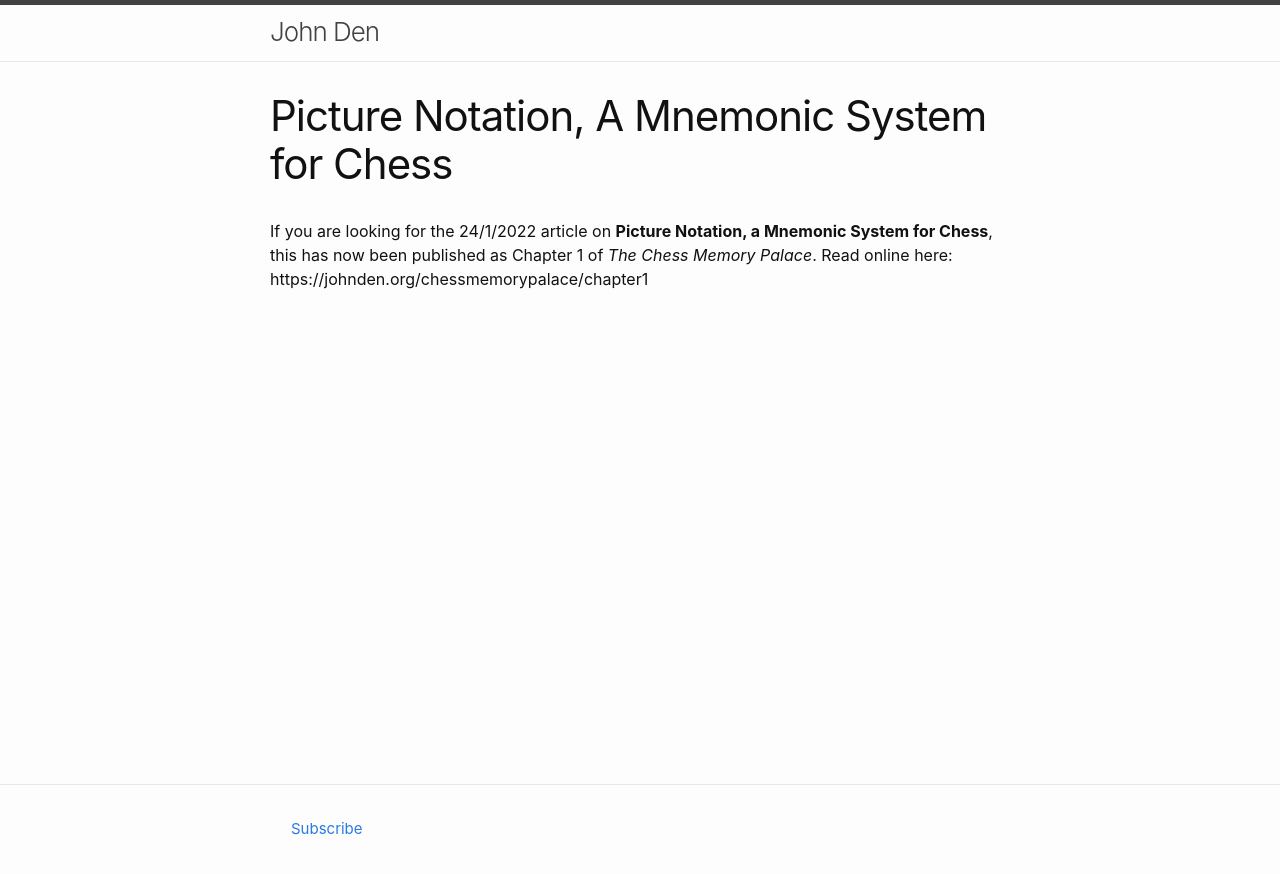
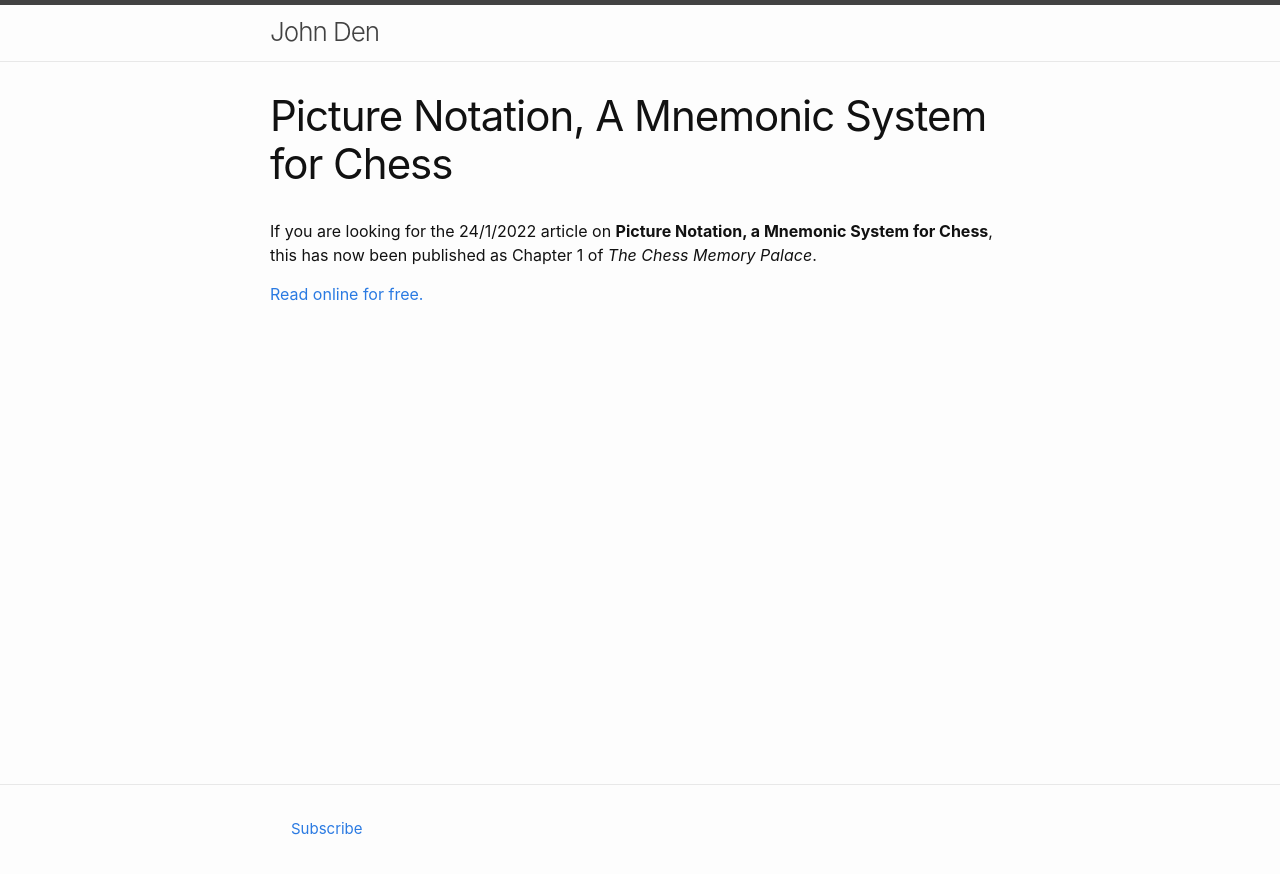
Before and after one commit to liontailedmacaque/liontailedmacaque.github.io, a Jekyll site: the page built from chessmemorypalace/picturenotationredirect.md, in a window 1280 px wide. Shown: the top 874 px of the page. Built offline with Jekyll 4.4.1, drawn with Linux system fonts in a browser that asks for light colours.

Commit message:
Update picturenotationredirect.md

```diff
--- a/chessmemorypalace/picturenotationredirect.md
+++ b/chessmemorypalace/picturenotationredirect.md
@@ -5,5 +5,5 @@ permalink: /picturenotation
 ---
 
 If you are looking for the 24/1/2022 article on **Picture Notation, a Mnemonic System for Chess**, this has now been published as Chapter 1 of *The Chess Memory Palace*.
-Read online here:
-https://johnden.org/chessmemorypalace/chapter1
+
+[Read online for free.](/chessmemorypalace/chapter1)
```
